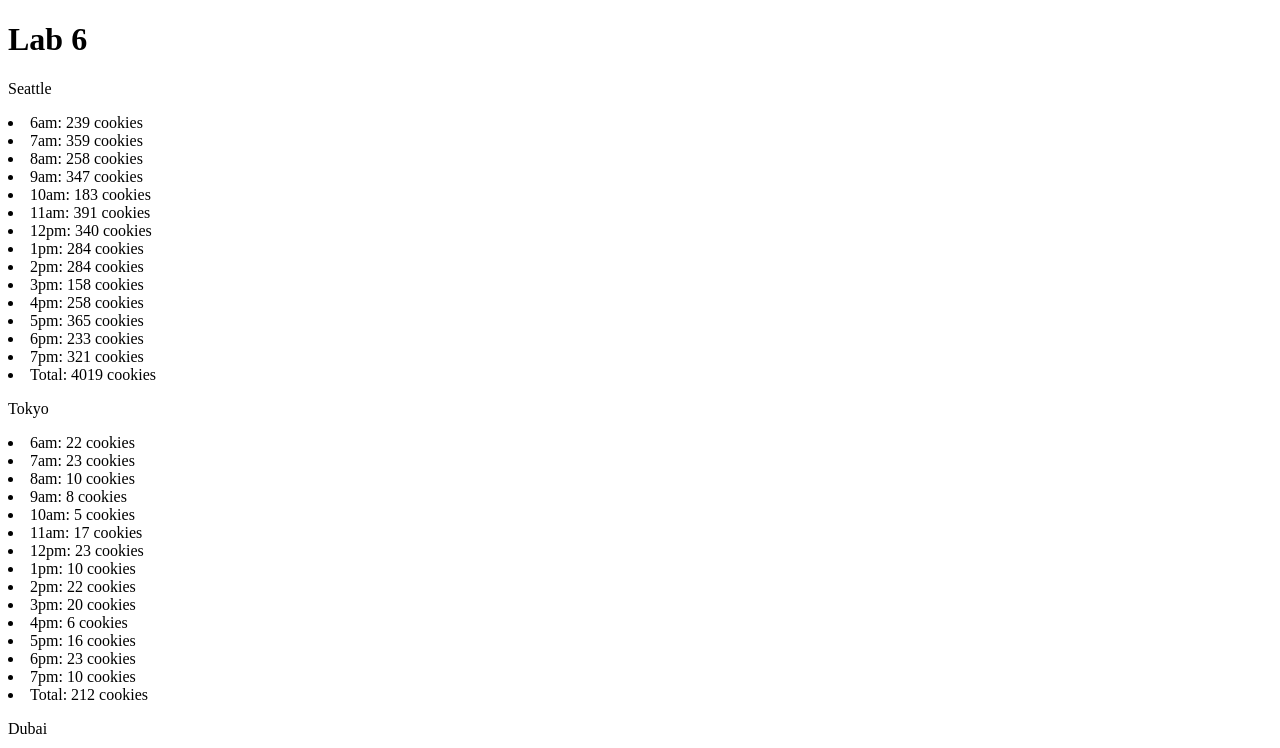
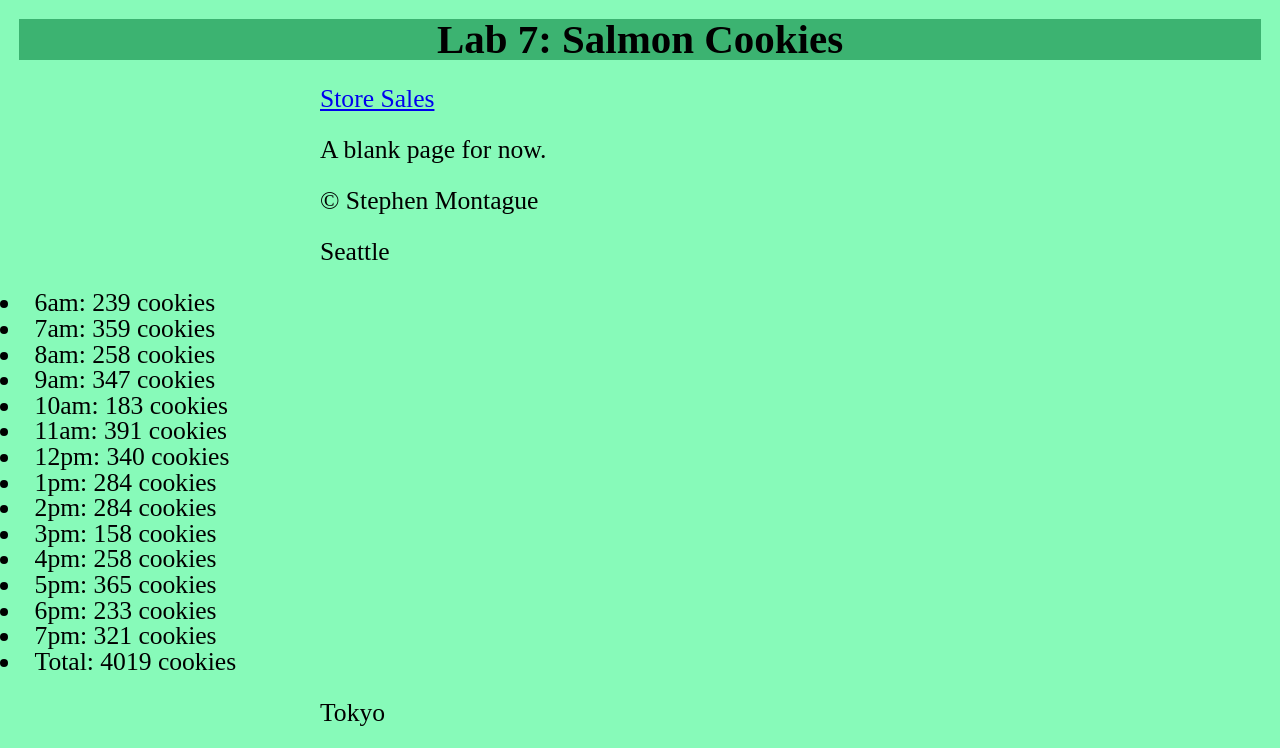
Before and after one commit to Stephen-Montague/cookie-stand, a plain HTML site: page index.html in a window 1280 px wide. Shown: the top 748 px of the page. Drawn offline with Linux system fonts and the light colour scheme.

Commit message:
Add preliminary html & styling content.

```diff
--- a/css/style.css
+++ b/css/style.css
@@ -3,7 +3,7 @@ body {
   margin: auto;
   background-color: rgb(135, 250, 185);
   text-align:justify;
-  font-size: 1.44vw;
+  font-size: 2vw;
 }
 
 b,
@@ -34,7 +34,7 @@ ul{
   font-weight: bold;
 }
 
-p{
+h2, p, footer{
   display: block;
   margin: 2%;
   width: 50%;
--- a/index.html
+++ b/index.html
@@ -3,11 +3,19 @@
 
   <head>
     <title>Lab 6</title>
+    <link rel="stylesheet" href="css/reset.css">
+    <link rel="stylesheet" href="css/style.css">
   </head>
 
   <body>
-    <h1>Lab 6</h1>
-
+    <header>
+      <h1>Lab 7: Salmon Cookies</h1>
+      <h2><a href="sales.html">Store Sales</a></h2>
+    </header>
+    <main>
+      <p>A blank page for now.</p>
+    </main>
+    <footer>&copy; Stephen Montague</footer>
     <script src="js/app.js" type="text/javascript"></script>
   </body>
 </html>
```
Also changed, not shown: sales.html (+16 -0 lines), .eslintrc.json (added).
